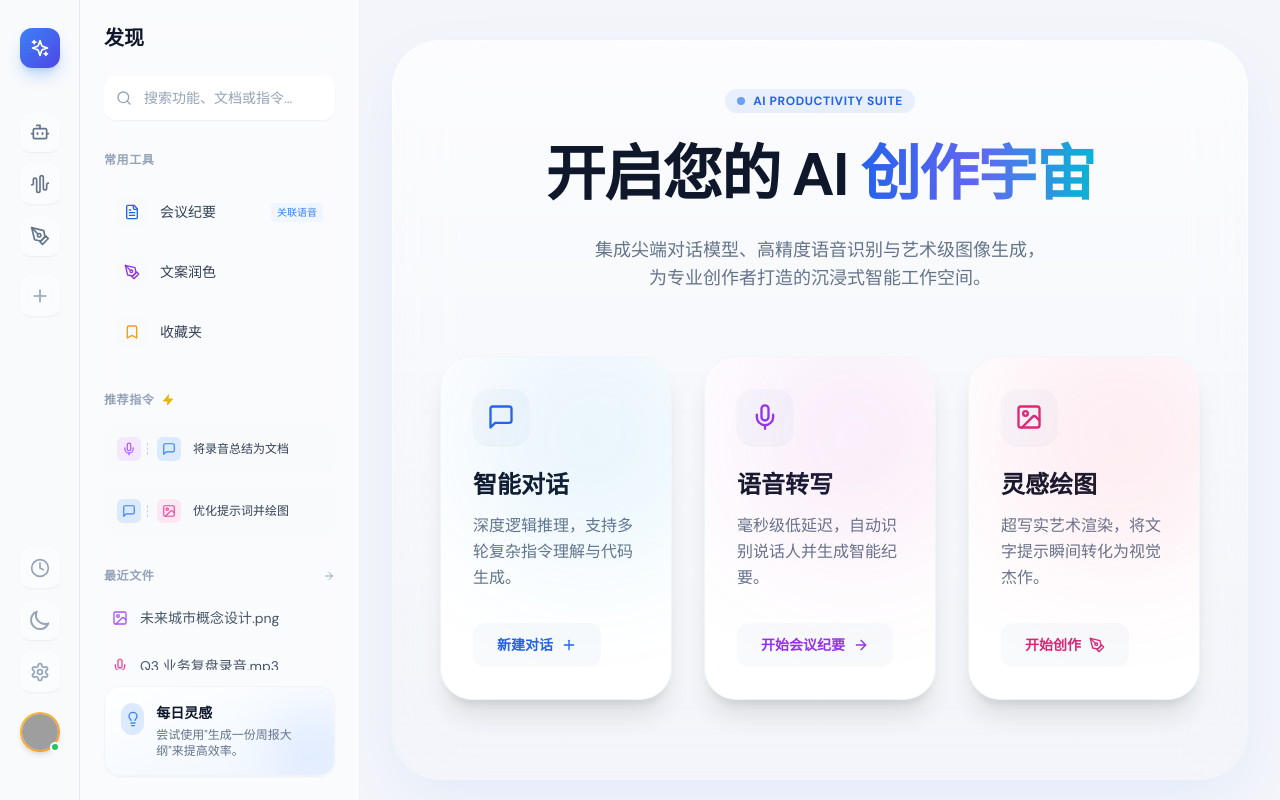
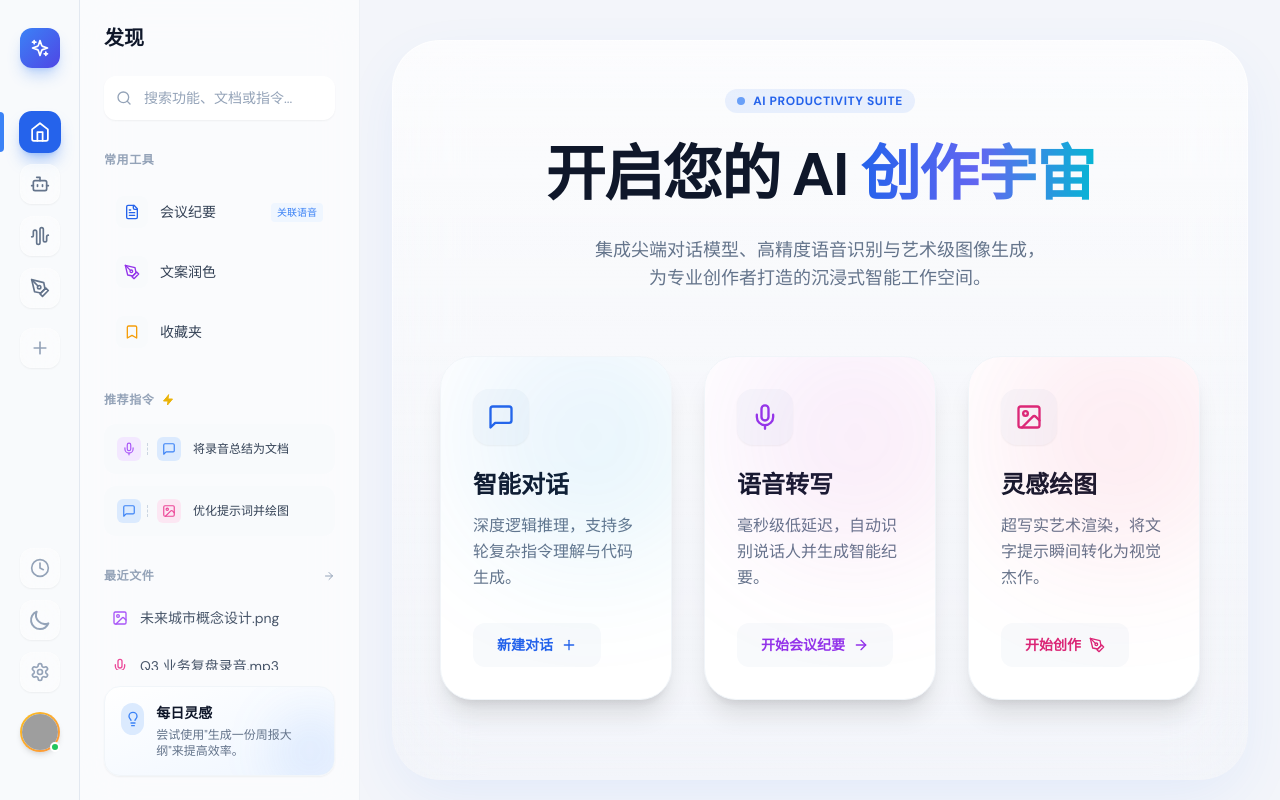
Before and after one commit to wxy-hh/ai-aggregation, a Next.js app in the folder apps/web/: page / in a window 1280 px wide. Built offline with nearby package versions, Linux system fonts and the light colour scheme; grey boxes are pictures that could not be loaded.

Commit message:
添加首页按钮

```diff
--- a/apps/web/src/components/layout/global-sidebar.tsx
+++ b/apps/web/src/components/layout/global-sidebar.tsx
@@ -3,7 +3,7 @@
 import Link from 'next/link';
 import { usePathname } from 'next/navigation';
 import { cn } from '@/lib/utils';
-import { Sparkles, Plus, Settings, X, Check, Clock, FileText } from 'lucide-react';
+import { Sparkles, Plus, Settings, X, Check, Clock, FileText, Home } from 'lucide-react';
 import { ThemeToggle } from '../theme/theme-toggle';
 import { useState, useRef, useEffect } from 'react';
 import { AppsModal, APP_CONFIGS, type AppId } from './apps-modal';
@@ -107,6 +107,27 @@ export function GlobalSidebar() {
 
         {/* Dynamic Nav Items */}
         <nav className="flex-1 w-full flex flex-col gap-3 px-3 overflow-y-auto overflow-x-visible no-scrollbar relative z-10 pt-2">
+          {/* Home Button - Permanent */}
+          <div className="w-full">
+            <Link href="/" className="flex flex-col items-center gap-1 group w-full relative">
+              {/* Active Indicator */}
+              {pathname === '/' && (
+                <div className="absolute left-0 top-1/2 -translate-y-1/2 -translate-x-3 w-1 h-10 bg-blue-500 rounded-r-full" />
+              )}
+
+              <div
+                className={cn(
+                  'w-10 h-10 rounded-xl flex items-center justify-center transition-all duration-300 relative',
+                  pathname === '/'
+                    ? 'bg-blue-600 text-white shadow-lg shadow-blue-500/40 scale-105'
+                    : 'bg-white/40 dark:bg-slate-800/40 backdrop-blur-md border border-white/20 dark:border-slate-700/30 shadow-sm text-slate-500 dark:text-slate-400 hover:bg-white dark:hover:bg-slate-800 hover:shadow-lg hover:shadow-slate-200/50 dark:hover:shadow-black/50 hover:text-blue-600 dark:hover:text-blue-400 hover:scale-105 active:scale-95'
+                )}
+              >
+                <Home className="w-5 h-5" strokeWidth={2} />
+              </div>
+            </Link>
+          </div>
+
           <AnimatePresence mode="popLayout">
             {pinnedApps.map((appId, index) => {
               const app = APP_CONFIGS.find((a) => a.id === appId);
```
